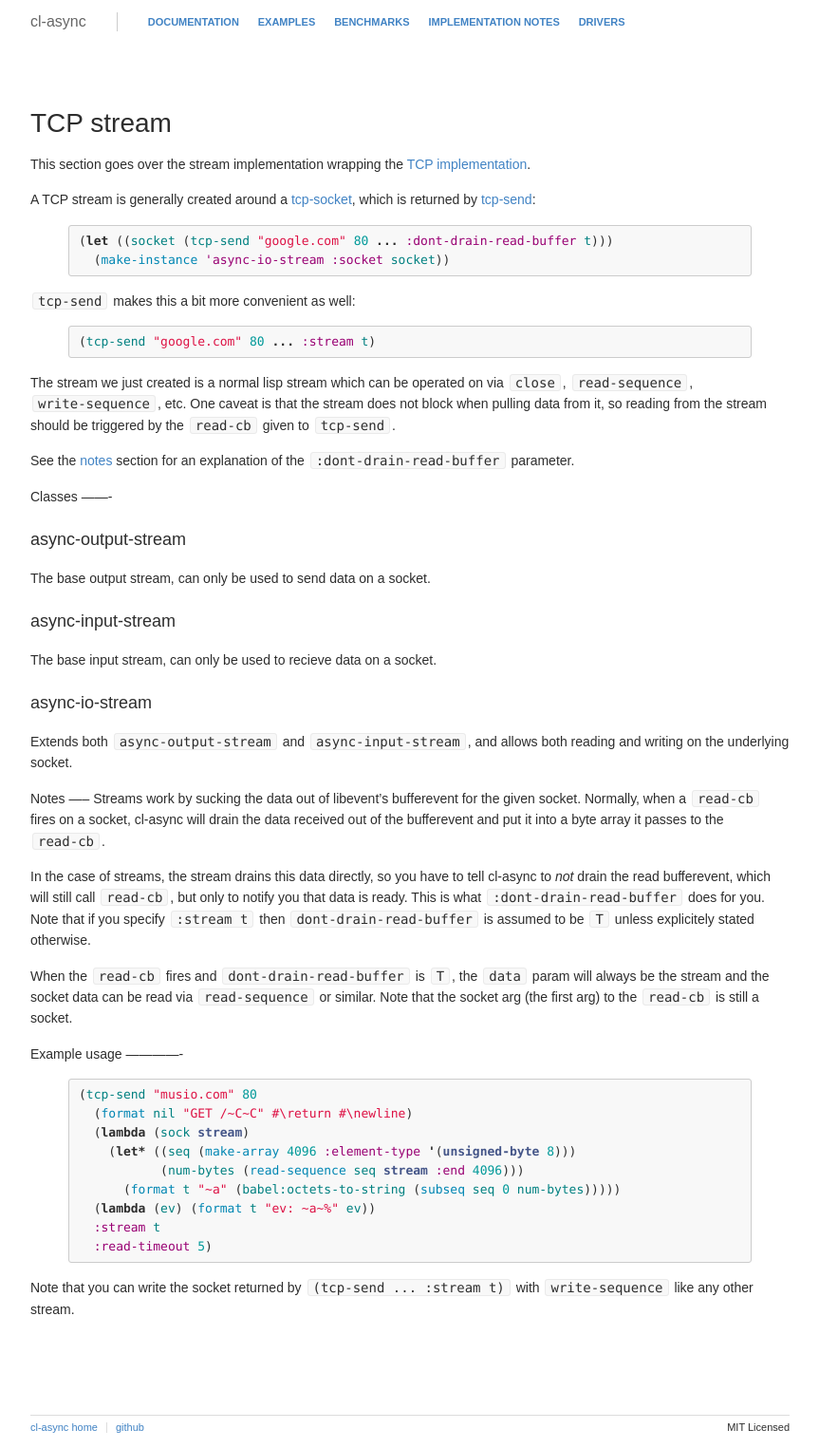
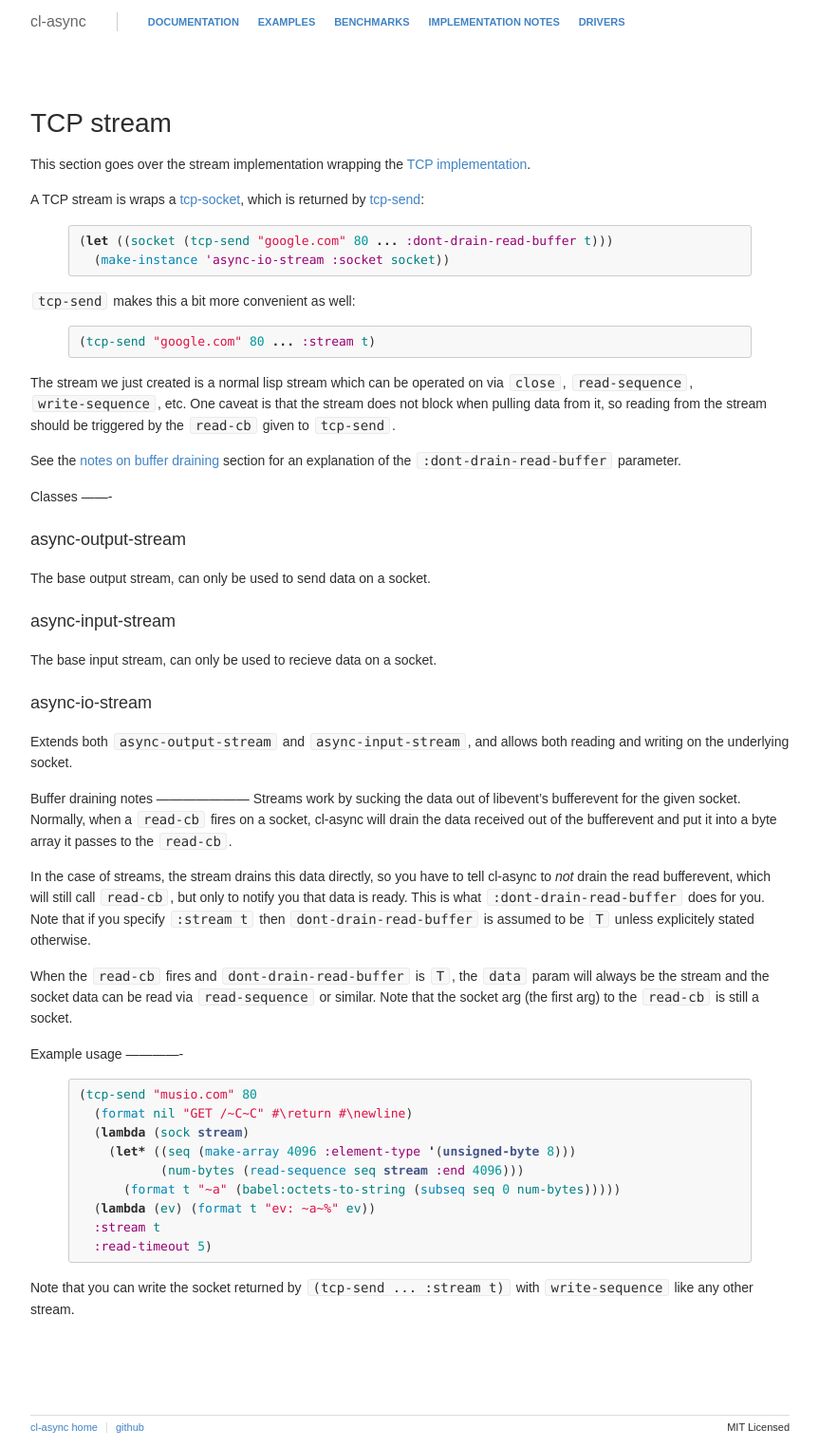
Before and after one commit to orthecreedence/cl-async, a Jekyll site: the page built from tcp-stream.md, in a window 1280 px wide. Shown: the whole page at 95% size, without its empty margins (208-1071 px from the left). Built offline with Jekyll 4.4.1, drawn with Linux system fonts in a browser that asks for light colours; Markdown is read by kramdown in place of the engine named in the settings.

Commit message:
tcp-stream tweaks

```diff
--- a/tcp-stream.md
+++ b/tcp-stream.md
@@ -8,8 +8,8 @@ TCP stream
 This section goes over the stream implementation wrapping the [TCP
 implementation](/cl-async/tcp).
 
-A TCP stream is generally created around a [tcp-socket](/cl-async/tcp#socket),
-which is returned by [tcp-send](/cl-async/tcp#tcp-send):
+A TCP stream is wraps a [tcp-socket](/cl-async/tcp#socket), which is returned by
+[tcp-send](/cl-async/tcp#tcp-send):
 
 {% highlight cl %}
 (let ((socket (tcp-send "google.com" 80 ... :dont-drain-read-buffer t)))
@@ -27,8 +27,8 @@ The stream we just created is a normal lisp stream which can be operated on via
 does not block when pulling data from it, so reading from the stream should be
 triggered by the `read-cb` given to `tcp-send`.
 
-See the [notes](#tcp-stream-notes) section for an explanation of
-the `:dont-drain-read-buffer` parameter.
+See the [notes on buffer draining](#tcp-stream-notes) section for an explanation
+of the `:dont-drain-read-buffer` parameter.
 
 <a id="tcp-stream-classes"></a>
 Classes
@@ -47,8 +47,8 @@ Extends both `async-output-stream` and `async-input-stream`, and allows both
 reading and writing on the underlying socket.
 
 <a id="tcp-stream-notes"></a>
-Notes
------
+Buffer draining notes
+---------------------
 Streams work by sucking the data out of libevent's bufferevent for the given
 socket. Normally, when a `read-cb` fires on a socket, cl-async will drain the
 data received out of the bufferevent and put it into a byte array it passes to
```
